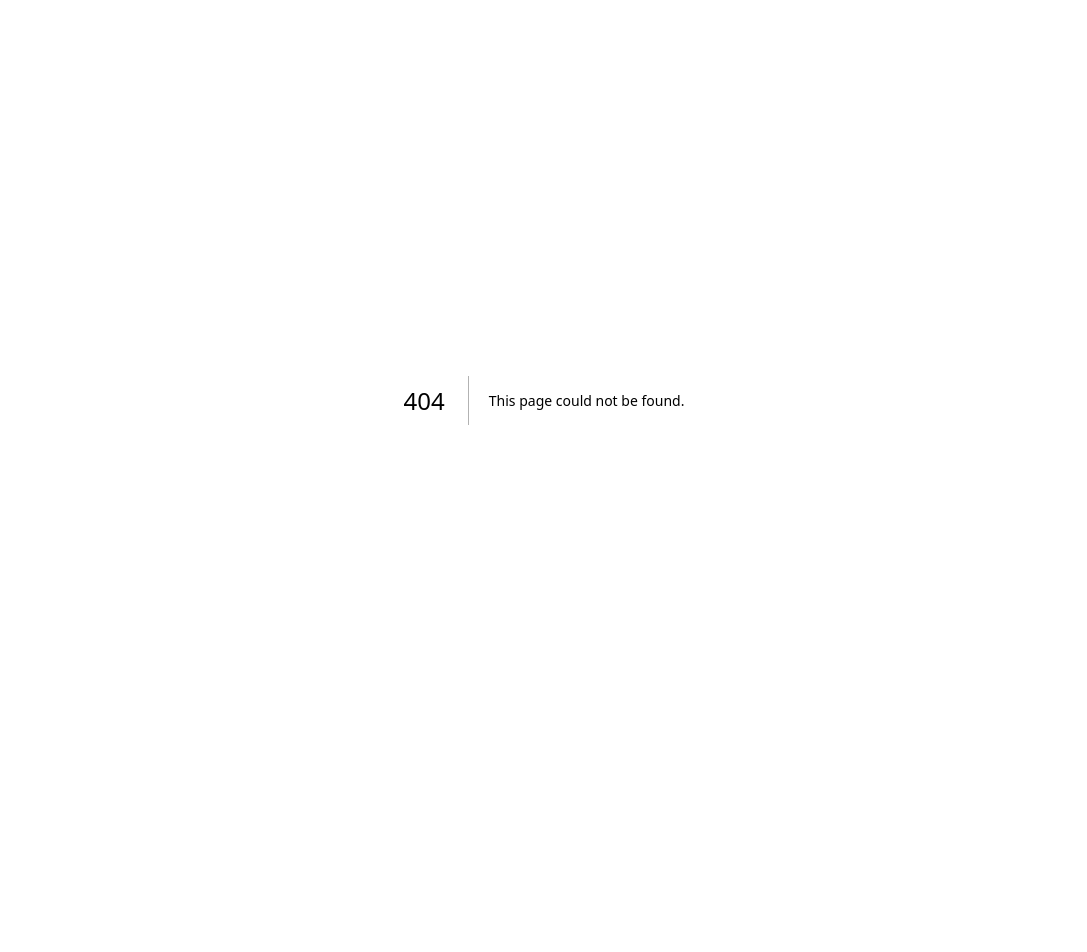
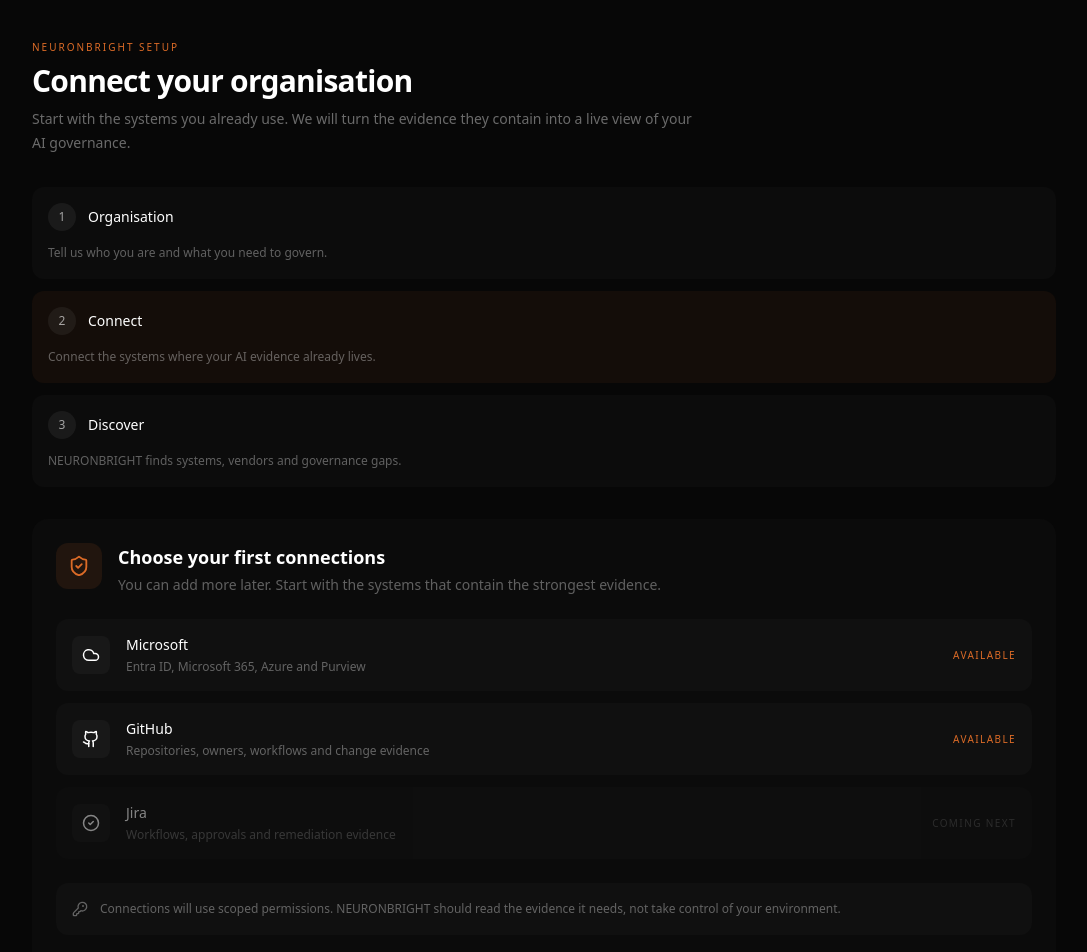
Before and after one commit to jasb-to/neuronbright, a Next.js app: page /setup in a window 1280 px wide. Before the commit this address had no page. Shown: the top 952 px of the page, without its empty margins (96-1183 px from the left). Before the commit the page ends 800 px from the top, so only its background shows below. Built offline with nearby package versions, Linux system fonts and the light colour scheme.

Commit message:
Add guided organisation setup and connection centre

```diff
--- /dev/null
+++ b/app/setup/page.tsx
@@ -0,0 +1,42 @@
+"use client";
+
+import Link from "next/link";
+import { useState } from "react";
+import { ArrowRight, CheckCircle2, Cloud, Github, KeyRound, ShieldCheck, Sparkles } from "lucide-react";
+
+const steps = [
+  { title: "Organisation", text: "Tell us who you are and what you need to govern." },
+  { title: "Connect", text: "Connect the systems where your AI evidence already lives." },
+  { title: "Discover", text: "NEURONBRIGHT finds systems, vendors and governance gaps." },
+];
+
+const connectors = [
+  { name: "Microsoft", detail: "Entra ID, Microsoft 365, Azure and Purview", icon: Cloud, status: "Available" },
+  { name: "GitHub", detail: "Repositories, owners, workflows and change evidence", icon: Github, status: "Available" },
+  { name: "Jira", detail: "Workflows, approvals and remediation evidence", icon: CheckCircle2, status: "Coming next" },
+];
+
+export default function SetupPage() {
+  const [connected, setConnected] = useState<string[]>([]);
+  const toggle = (name: string) => setConnected((current) => current.includes(name) ? current.filter((item) => item !== name) : [...current, name]);
+  return (
+    <main className="min-h-screen bg-[#070707] px-6 py-10 text-white lg:px-12">
+      <div className="mx-auto max-w-5xl">
+        <div className="flex items-center justify-between">
+          <div><p className="text-[10px] uppercase tracking-[0.2em] text-[#dc6b27]">NEURONBRIGHT setup</p><h1 className="mt-2 text-3xl font-semibold tracking-tight">Connect your organisation</h1><p className="mt-2 max-w-2xl text-sm leading-6 text-white/40">Start with the systems you already use. We will turn the evidence they contain into a live view of your AI governance.</p></div>
+          <Sparkles className="hidden text-[#dc6b27] sm:block" size={28} />
+        </div>
+        <div className="mt-8 grid gap-3 md:grid-cols-3">
+          {steps.map((step, index) => <div key={step.title} className={`rounded-xl border p-4 ${index === 1 ? "border-[#dc6b27]/30 bg-[#dc6b27]/[0.06]" : "border-white/[0.08] bg-white/[0.02]"}`}><div className="flex items-center gap-3"><span className="flex h-7 w-7 items-center justify-center rounded-full bg-white/[0.06] text-xs text-white/60">{index + 1}</span><span className="text-sm font-medium">{step.title}</span></div><p className="mt-3 text-xs leading-5 text-white/35">{step.text}</p></div>)}
+        </div>
+        <section className="mt-8 rounded-2xl border border-white/[0.08] bg-[#0b0b0b] p-6 sm:p-8">
+          <div className="flex items-start gap-4"><div className="rounded-xl bg-[#dc6b27]/10 p-3"><ShieldCheck className="text-[#dc6b27]" size={22} /></div><div><h2 className="text-lg font-semibold">Choose your first connections</h2><p className="mt-1 text-sm text-white/35">You can add more later. Start with the systems that contain the strongest evidence.</p></div></div>
+          <div className="mt-6 space-y-3">{connectors.map((connector) => { const Icon = connector.icon; const isConnected = connected.includes(connector.name); const available = connector.status === "Available"; return <button key={connector.name} type="button" disabled={!available} onClick={() => toggle(connector.name)} className={`flex w-full items-center justify-between rounded-xl border p-4 text-left transition ${isConnected ? "border-emerald-400/30 bg-emerald-400/[0.05]" : "border-white/[0.08] bg-white/[0.02] hover:border-white/15"} ${!available ? "cursor-not-allowed opacity-50" : ""}`}><div className="flex items-center gap-4"><div className="rounded-lg border border-white/[0.08] bg-white/[0.03] p-2.5"><Icon size={18} /></div><div><p className="text-sm font-medium">{connector.name}</p><p className="mt-1 text-xs text-white/35">{connector.detail}</p></div></div><span className={`text-[10px] uppercase tracking-[0.14em] ${isConnected ? "text-emerald-400" : available ? "text-[#dc6b27]" : "text-white/25"}`}>{isConnected ? "Selected" : connector.status}</span></button>; })}</div>
+          <div className="mt-6 flex items-center gap-3 rounded-xl border border-white/[0.07] bg-white/[0.02] p-4"><KeyRound size={16} className="text-white/35" /><p className="text-xs leading-5 text-white/35">Connections will use scoped permissions. NEURONBRIGHT should read the evidence it needs, not take control of your environment.</p></div>
+          <div className="mt-8 flex flex-col justify-between gap-4 border-t border-white/[0.08] pt-6 sm:flex-row sm:items-center"><p className="text-xs text-white/30">{connected.length ? `${connected.length} connection${connected.length === 1 ? "" : "s"} selected` : "No connections selected yet"}</p><Link href="/dashboard" className="inline-flex items-center justify-center gap-2 rounded-lg bg-[#dc6b27] px-5 py-3 text-sm font-medium text-black hover:brightness-110">Continue to discovery <ArrowRight size={16} /></Link></div>
+        </section>
+        <p className="mt-5 text-center text-[11px] text-white/20">Need help? Your administrator can configure connections later in Settings.</p>
+      </div>
+    </main>
+  );
+}
```
